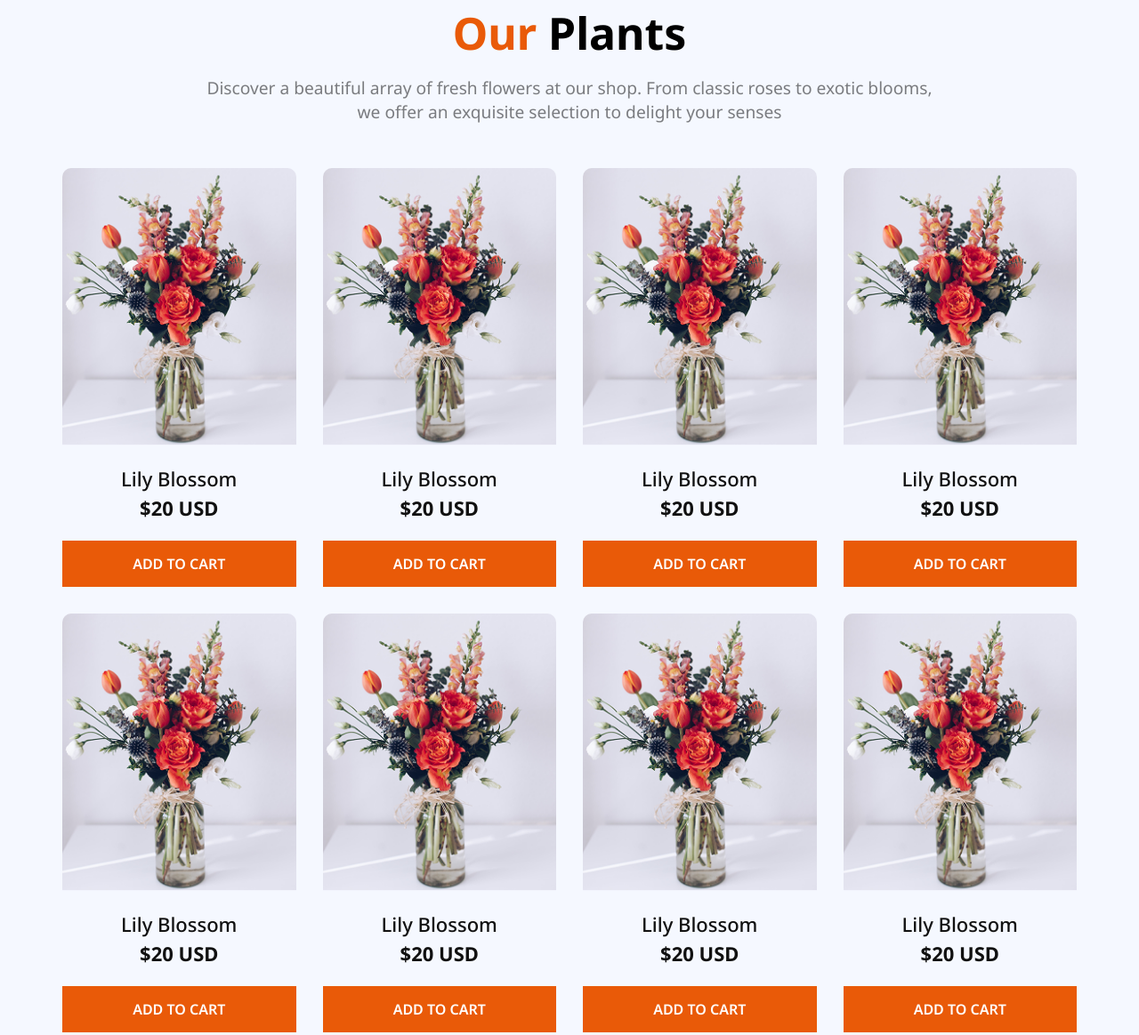
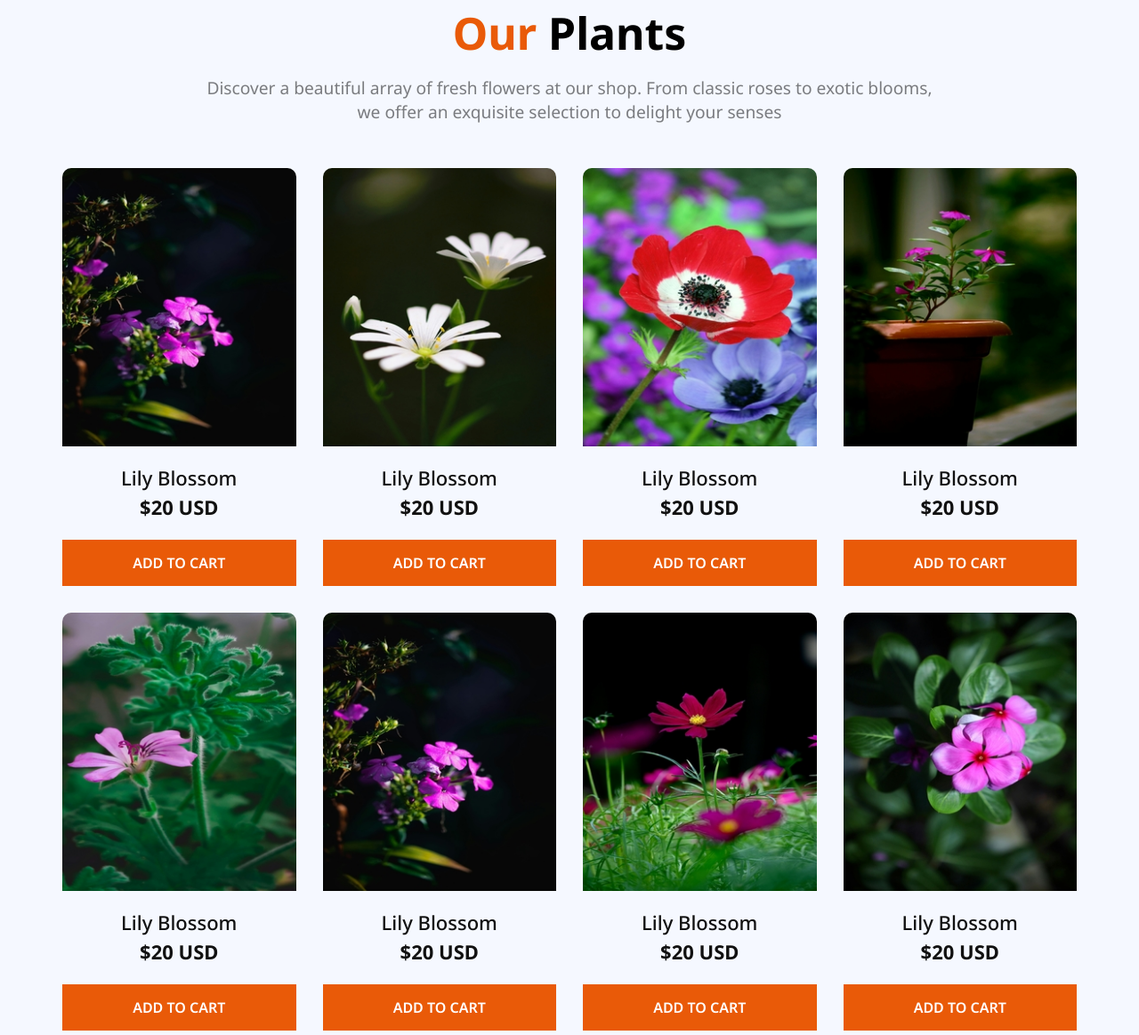
Before and after one commit to shihab-63/B12A02-Responsive-Flowers-website, a plain HTML site: page index.html in a window 1280 px wide. Shown: the part 725-1889 px from the top of the page at 89% size. Drawn offline with Linux system fonts and the light colour scheme.

Commit message:
Card images change and final commit

```diff
--- a/index.html
+++ b/index.html
@@ -64,56 +64,56 @@
             <!-- Plants Card -->
             <div class="plants_cards">
                 <div class="card">
-                    <img src="./assets/sample-flower-image.png" alt="Card Iamge">
+                    <img src="./assets/flower6.jpg" alt="Card Iamge">
                     <h5>Lily Blossom</h5>
                     <h4>$20 USD</h4>
                     <button class="btn">ADD TO CART</button>
                 </div>
 
                 <div class="card">
-                    <img src="./assets/sample-flower-image.png" alt="Card Iamge">
+                    <img src="./assets/flower2.jpg" alt="Card Iamge">
                     <h5>Lily Blossom</h5>
                     <h4>$20 USD</h4>
                     <button class="btn">ADD TO CART</button>
                 </div>
 
                 <div class="card">
-                    <img src="./assets/sample-flower-image.png" alt="Card Iamge">
+                    <img src="./assets/flower3.jpg" alt="Card Iamge">
                     <h5>Lily Blossom</h5>
                     <h4>$20 USD</h4>
                     <button class="btn">ADD TO CART</button>
                 </div>
 
                 <div class="card">
-                    <img src="./assets/sample-flower-image.png" alt="Card Iamge">
+                    <img src="./assets/flower4.jpg" alt="Card Iamge">
                     <h5>Lily Blossom</h5>
                     <h4>$20 USD</h4>
                     <button class="btn">ADD TO CART</button>
                 </div>
 
                 <div class="card">
-                    <img src="./assets/sample-flower-image.png" alt="Card Iamge">
+                    <img src="./assets/flower5.jpg" alt="Card Iamge">
                     <h5>Lily Blossom</h5>
                     <h4>$20 USD</h4>
                     <button class="btn">ADD TO CART</button>
                 </div>
 
                 <div class="card">
-                    <img src="./assets/sample-flower-image.png" alt="Card Iamge">
+                    <img src="./assets/flower6.jpg" alt="Card Iamge">
                     <h5>Lily Blossom</h5>
                     <h4>$20 USD</h4>
                     <button class="btn">ADD TO CART</button>
                 </div>
 
                 <div class="card">
-                    <img src="./assets/sample-flower-image.png" alt="Card Iamge">
+                    <img src="./assets/flower7.jpg" alt="Card Iamge">
                     <h5>Lily Blossom</h5>
                     <h4>$20 USD</h4>
                     <button class="btn">ADD TO CART</button>
                 </div>
 
                 <div class="card">
-                    <img src="./assets/sample-flower-image.png" alt="Card Iamge">
+                    <img src="./assets/flower8.jpg" alt="Card Iamge">
                     <h5>Lily Blossom</h5>
                     <h4>$20 USD</h4>
                     <button class="btn">ADD TO CART</button>
--- a/styles/style.css
+++ b/styles/style.css
@@ -217,6 +217,7 @@ figure img {
   position: absolute;
   top: -128px;
   right: -100px;
+  filter: drop-shadow(rgba(0, 0, 0, 0.3) 0px 10px 50px);
   animation: spin 15s linear infinite;
 }
 
```
Also changed, not shown: assets/flower2.jpg (added), assets/flower3.jpg (added), assets/flower4.jpg (added), assets/flower5.jpg (added), assets/flower6.jpg (added), assets/flower7.jpg (added), assets/flower8.jpg (added).
